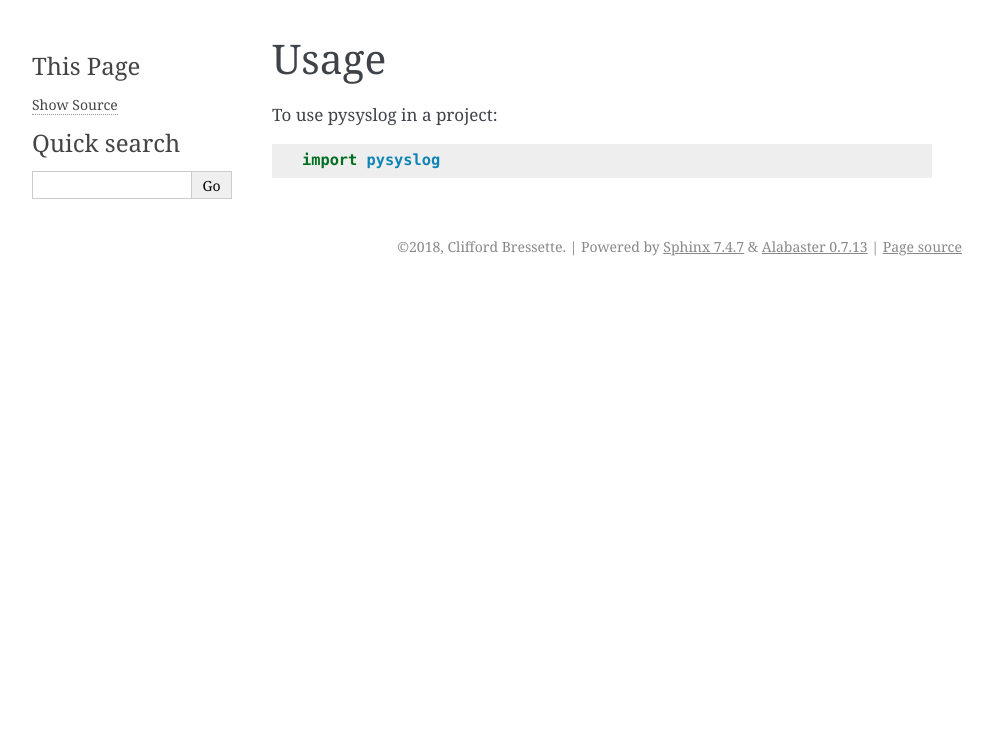
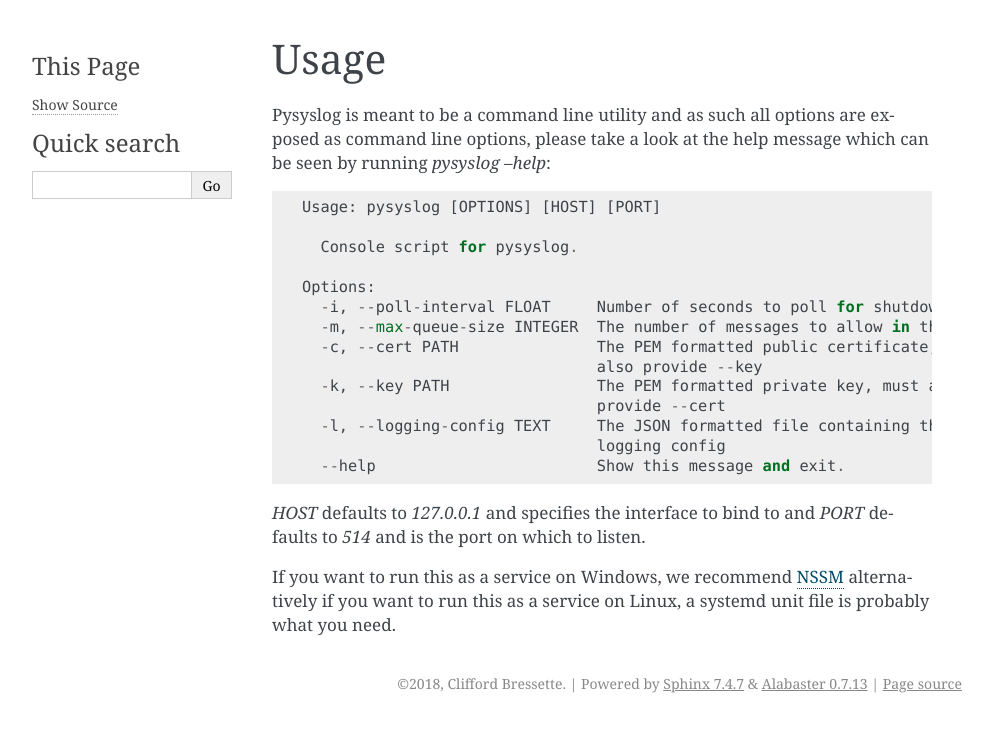
Before and after one commit to iLoveTux/pysyslog, a Sphinx documentation site: the page built from docs/usage.rst, in a window 1280 px wide. Shown: the top 732 px of the page, without its empty margins (148-1141 px from the left). Built offline with Sphinx 7.4.7, drawn with Linux system fonts in a browser that asks for light colours; pages that are not in the unit, such as notebooks, are missing from menus.

Commit message:
Update docs

```diff
--- a/README.rst
+++ b/README.rst
@@ -6,14 +6,9 @@
 .. image:: https://img.shields.io/pypi/v/pysyslog.svg
         :target: https://pypi.python.org/pypi/pysyslog
 
-.. image:: https://img.shields.io/travis/ilovetux/pysyslog.svg
-        :target: https://travis-ci.org/ilovetux/pysyslog
-
 .. image:: https://readthedocs.org/projects/pysyslog/badge/?version=latest
         :target: https://pysyslog.readthedocs.io/en/latest/?badge=latest
         :alt: Documentation Status
-
-
 
 
 Fast, efficient and useful syslog collector using TCP and optional TLS
--- a/docs/usage.rst
+++ b/docs/usage.rst
@@ -2,6 +2,28 @@
 Usage
 =====
 
-To use pysyslog in a project::
+Pysyslog is meant to be a command line utility and as such all options are
+exposed as command line options, please take a look at the help message
+which can be seen by running `pysyslog --help`::
 
-    import pysyslog
+  Usage: pysyslog [OPTIONS] [HOST] [PORT]
+
+    Console script for pysyslog.
+
+  Options:
+    -i, --poll-interval FLOAT     Number of seconds to poll for shutdown
+    -m, --max-queue-size INTEGER  The number of messages to allow in the queue
+    -c, --cert PATH               The PEM formatted public certificate, must
+                                  also provide --key
+    -k, --key PATH                The PEM formatted private key, must also
+                                  provide --cert
+    -l, --logging-config TEXT     The JSON formatted file containing the
+                                  logging config
+    --help                        Show this message and exit.
+
+`HOST` defaults to `127.0.0.1` and specifies the interface to bind to and `PORT`
+defaults to `514` and is the port on which to listen.
+
+If you want to run this as a service on Windows, we recommend `NSSM <https://nssm.cc/>`_
+alternatively if you want to run this as a service on Linux, a systemd unit file
+is probably what you need.
```
Also changed, not shown: 1 other file.
